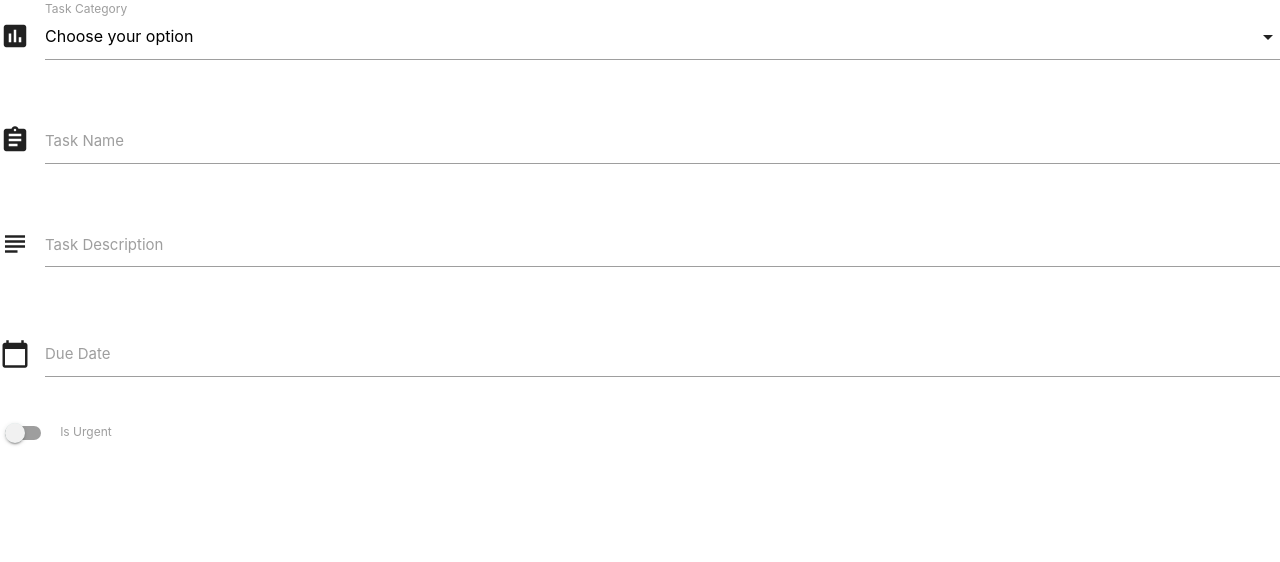
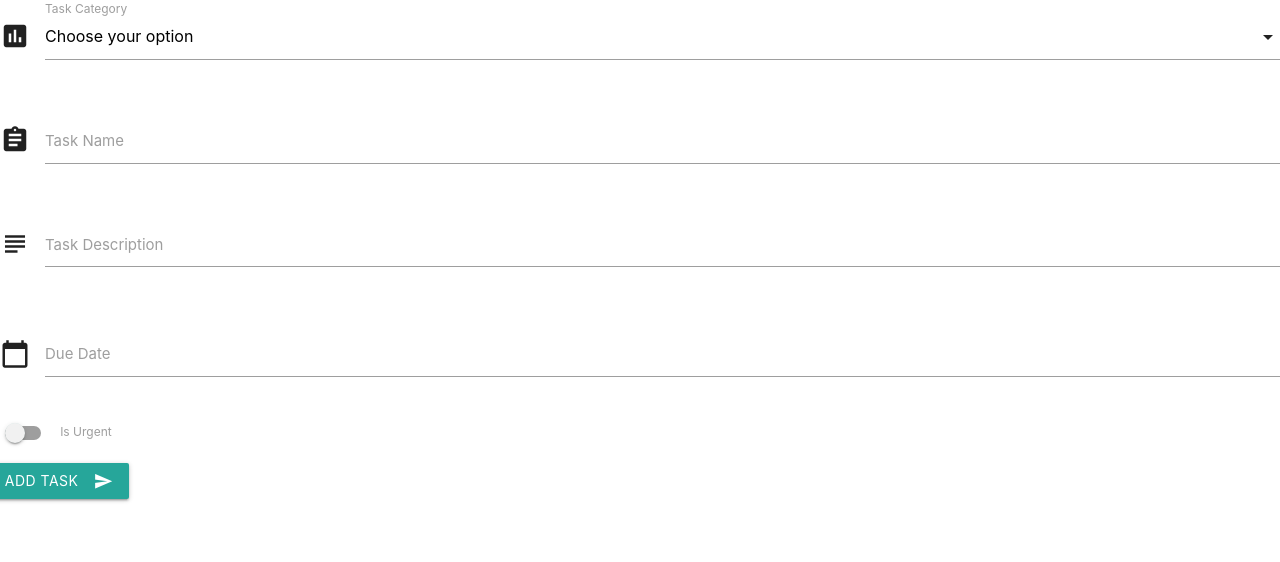
Before and after one commit to sarahloh/data_centric_dev_mini_project, a Flask app: page /add_task in a window 1280 px wide. Shown: the part 96-658 px from the top of the page. Run offline with Flask 2, Linux system fonts and the light colour scheme; data that the repository does not hold is empty; some libraries are stand-ins or nearby versions.

Commit message:
Add form submission and post to mongodb tasks collection

```diff
--- a/app.py
+++ b/app.py
@@ -22,6 +22,13 @@
 def add_task():
     return render_template('addtask.html', categories=mongo.db.categories.find())
 
+@app.route('/insert_task', methods=['POST'])
+def insert_task():
+    tasks = mongo.db.tasks
+    tasks.insert_one(request.form.to_dict())
+    return redirect(url_for('get_tasks'))
+
+
 if __name__ == '__main__':
     app.run(host=os.getenv('IP'),
             port=os.getenv('PORT'),
--- a/templates/addtask.html
+++ b/templates/addtask.html
@@ -2,7 +2,7 @@
 
 <h3>Add Task</h3>
 
-<form action="" method="POST" class="col s12">
+<form action="{{url_for('insert_task')}}" method="POST" class="col s12">
     <div class="row">
         <div class="input-field col s12">
             <i class="material-icons prefix">poll</i>
@@ -46,6 +46,11 @@
             </label>
         </div>
     </div>
+    <div class="row">
+        <button class="btn waves-effect waves-light" type="submit">Add Task
+            <i class="material-icons right">send</i>
+        </button>
+    </div>
 </form>
 
 {% endblock %}
```
Also changed, not shown: README.md.
